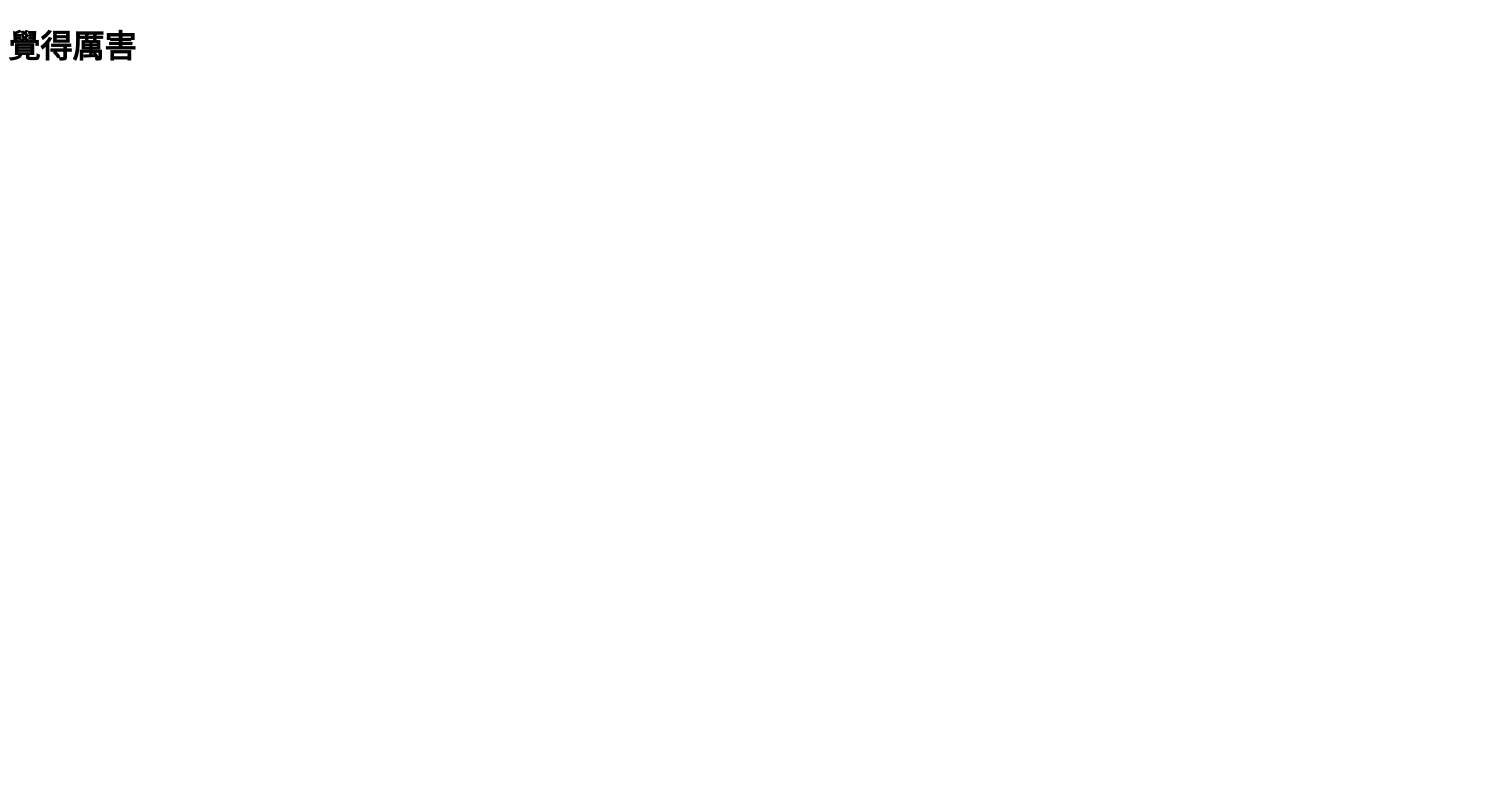
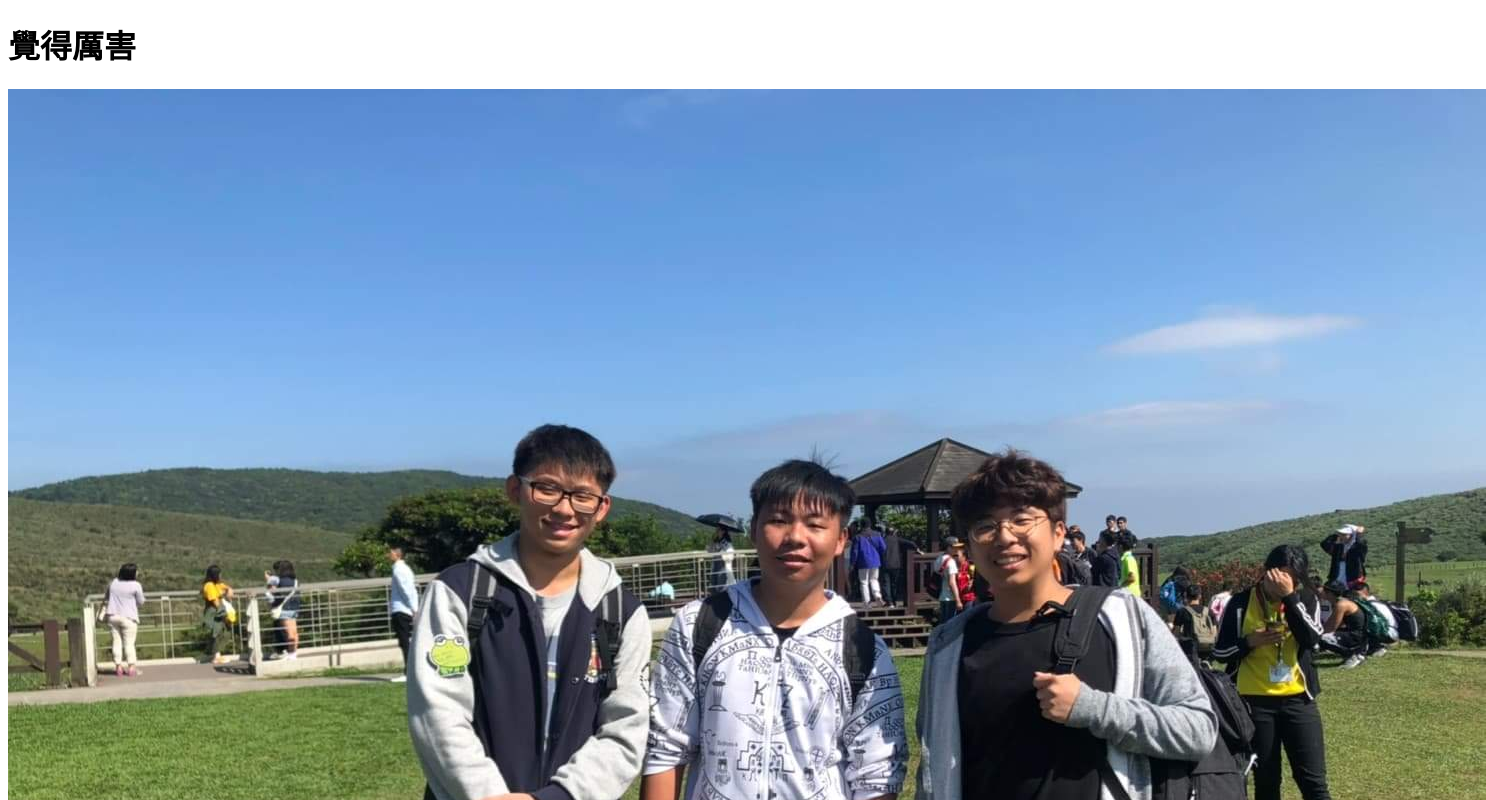
Before and after one commit to gary0314/gary0314.github.io, a plain HTML site: page index.html in a window 1280 px wide. Shown: the top 800 px of the page, 1486 px wide, since content can reach past the window. Drawn offline with Linux system fonts and the light colour scheme.

Commit message:
Update index.html

```diff
--- a/index.html
+++ b/index.html
@@ -6,6 +6,6 @@
   </head>
   <body>
     <h1>覺得厲害</h1>
-    <img.src="./received_1038003689729324.jpeg"></img>
+    <img src="./received_1038003689729324.jpeg"></img>
   </body>
 </html>
```
